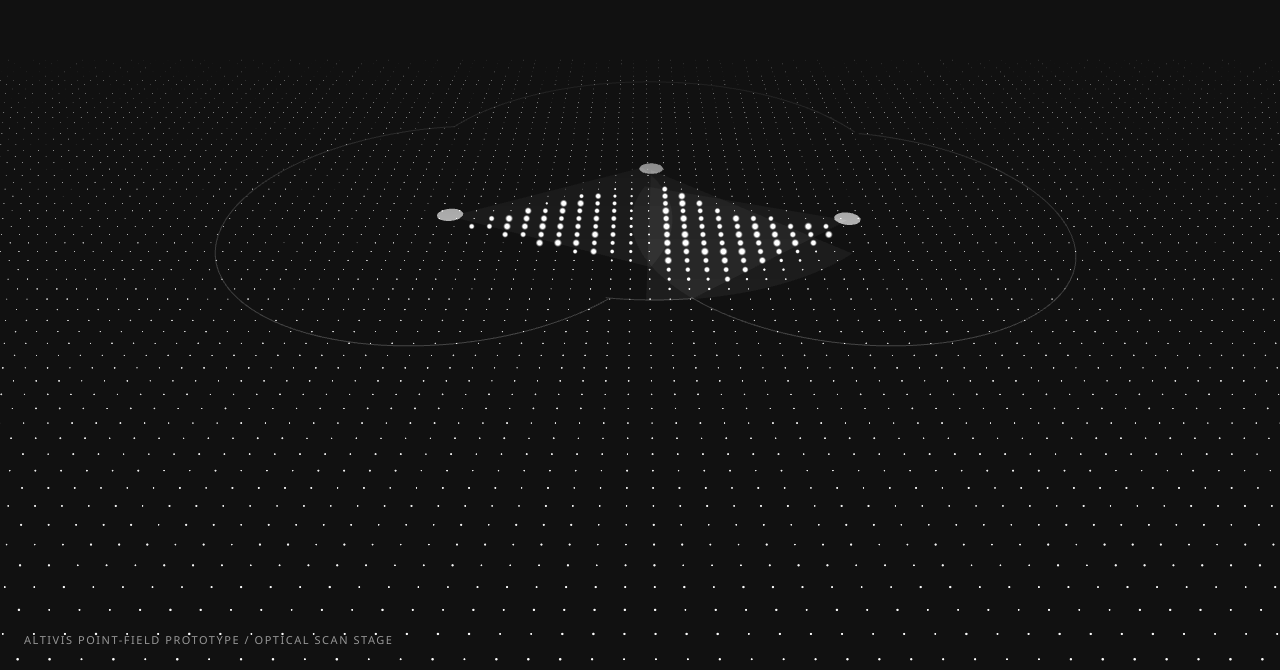
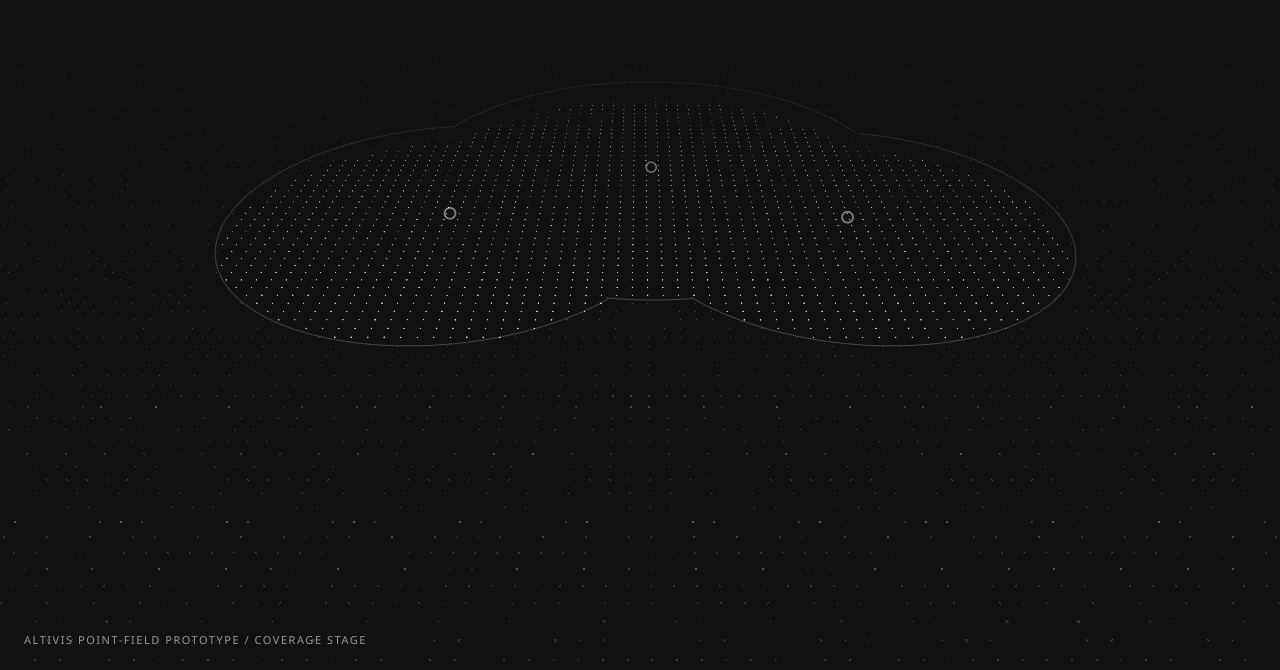
Before and after one commit to TianruiPan/altivis-website-visual, a website built with Vite: page index.html in a window 1280 px wide. Shown: the part 130-800 px from the top of the page. Built offline with nearby package versions, Linux system fonts and the light colour scheme.

Commit message:
Refine coverage point field styling

```diff
--- a/index.html
+++ b/index.html
@@ -9,7 +9,7 @@
     <main id="app">
       <section class="hero-shell">
         <div id="pointfield" class="pointfield-stage" aria-label="3D point field"></div>
-        <p class="prototype-label">Altivis point-field prototype / optical scan stage</p>
+        <p class="prototype-label">Altivis point-field prototype / coverage stage</p>
       </section>
     </main>
     <script type="module" src="/src/main.js"></script>
--- a/src/main.js
+++ b/src/main.js
@@ -6,10 +6,12 @@ const container = document.querySelector('#pointfield');
 const hero = createPointFieldHero(container, {
   background: '#111111',
   pointColor: '#ffffff',
+  uncoveredPointColor: '#9a9a9a',
+  pointSize: 24,
   field: {
-    columns: 118,
-    rows: 74,
-    spacing: 0.22,
+    columns: 154,
+    rows: 96,
+    spacing: 0.17,
     depthFade: 0.72,
     edgeFade: 0.2
   },
@@ -20,8 +22,7 @@ const hero = createPointFieldHero(container, {
   },
   optics: {
     enabled: true,
-    deviceRadius: 0.16,
-    sectorOpacity: 0.055,
+    deviceRadius: 0.095,
     rangeOpacity: 0.24,
     devices: [
       {
--- a/src/pointFieldHero.js
+++ b/src/pointFieldHero.js
@@ -3,6 +3,8 @@ import * as THREE from 'three';
 const DEFAULT_OPTIONS = {
   background: '#111111',
   pointColor: '#ffffff',
+  uncoveredPointColor: '#9a9a9a',
+  pointSize: 20,
   field: {
     columns: 96,
     rows: 64,
@@ -18,11 +20,9 @@ const DEFAULT_OPTIONS = {
   optics: {
     enabled: true,
     deviceColor: '#ffffff',
-    sectorColor: '#ffffff',
     rangeColor: '#ffffff',
     rangeOpacity: 0.22,
-    sectorOpacity: 0.045,
-    deviceRadius: 0.12,
+    deviceRadius: 0.09,
     devices: []
   },
   camera: {
@@ -47,52 +47,56 @@ const vertexShader = `
   uniform float uBreathSpeed;
   uniform int uOpticCount;
   uniform vec3 uOpticRanges[MAX_OPTIC_DEVICES];
-  uniform vec4 uOpticScans[MAX_OPTIC_DEVICES];
 
   varying float vAlpha;
-
-  float signedAngleDistance(float a, float b) {
-    return atan(sin(a - b), cos(a - b));
-  }
+  varying float vCoverage;
 
   void main() {
-    float scanInfluence = 0.0;
+    float coverage = 0.0;
 
     for (int i = 0; i < MAX_OPTIC_DEVICES; i++) {
       if (i < uOpticCount) {
         vec3 opticRange = uOpticRanges[i];
-        vec4 opticScan = uOpticScans[i];
         vec2 toPoint = position.xz - opticRange.xy;
         float distanceToOptic = length(toPoint);
-        float pointAngle = atan(toPoint.y, toPoint.x);
-        float angleDelta = abs(signedAngleDistance(pointAngle, opticScan.x));
-        float fovHalf = opticScan.y * 0.5;
-        float rangeMask = 1.0 - smoothstep(opticRange.z * 0.62, opticRange.z, distanceToOptic);
-        float fovMask = 1.0 - smoothstep(fovHalf * 0.88, fovHalf, angleDelta);
-        scanInfluence = max(scanInfluence, rangeMask * fovMask);
+        float rangeMask = 1.0 - smoothstep(opticRange.z * 0.98, opticRange.z, distanceToOptic);
+        coverage = max(coverage, rangeMask);
       }
     }
 
-    vAlpha = clamp(aAlpha + scanInfluence * 0.72, 0.0, 1.0);
+    vCoverage = coverage;
+    vAlpha = aAlpha;
 
     vec4 mvPosition = modelViewMatrix * vec4(position, 1.0);
     float breath = 1.0 + sin((uTime * uBreathSpeed) + (aSeed * 6.2831853)) * uBreathStrength;
-    float scanScale = 1.0 + scanInfluence * 3.2;
-    gl_PointSize = uPointSize * uPixelRatio * breath * scanScale * (1.0 / max(0.28, -mvPosition.z));
+    float coverageScale = mix(0.76, 1.0, coverage);
+    gl_PointSize = uPointSize * uPixelRatio * breath * coverageScale * (1.0 / max(0.28, -mvPosition.z));
     gl_Position = projectionMatrix * mvPosition;
   }
 `;
 
 const fragmentShader = `
   uniform vec3 uPointColor;
+  uniform vec3 uUncoveredPointColor;
 
   varying float vAlpha;
+  varying float vCoverage;
 
   void main() {
     vec2 centered = gl_PointCoord - vec2(0.5);
     float dist = length(centered);
     float disc = smoothstep(0.5, 0.16, dist);
-    gl_FragColor = vec4(uPointColor, disc * vAlpha);
+
+    float diagonalA = abs(centered.x - centered.y);
+    float diagonalB = abs(centered.x + centered.y);
+    float stroke = 1.0 - smoothstep(0.035, 0.12, min(diagonalA, diagonalB));
+    float extent = 1.0 - smoothstep(0.34, 0.5, max(abs(centered.x), abs(centered.y)));
+    float xShape = stroke * extent;
+
+    float covered = smoothstep(0.45, 0.55, vCoverage);
+    vec3 color = mix(uUncoveredPointColor, uPointColor, covered);
+    float shapeAlpha = mix(xShape * 0.95, disc, covered);
+    gl_FragColor = vec4(color, shapeAlpha * vAlpha);
   }
 `;
 
@@ -170,68 +174,37 @@ function normalizeDevice(device) {
 }
 
 function createCircleDevice(device, opticsOptions) {
-  const geometry = new THREE.CircleGeometry(opticsOptions.deviceRadius, 32);
-  const material = new THREE.MeshBasicMaterial({
+  const texture = createDeviceCircleTexture(opticsOptions.deviceColor);
+  const material = new THREE.SpriteMaterial({
+    map: texture,
     color: opticsOptions.deviceColor,
     transparent: true,
     opacity: 0.95,
     depthWrite: false
   });
-  const mesh = new THREE.Mesh(geometry, material);
-  mesh.rotation.x = -Math.PI * 0.5;
-  mesh.position.set(device.x, 0.035, device.z);
-  return mesh;
+  const sprite = new THREE.Sprite(material);
+  const diameter = opticsOptions.deviceRadius * 2;
+  sprite.scale.set(diameter, diameter, 1);
+  sprite.position.set(device.x, 0.055, device.z);
+  return sprite;
 }
 
-function createSectorMesh(device, opticsOptions) {
-  const geometry = createSectorGeometry(device, device.angle);
-  const material = new THREE.MeshBasicMaterial({
-    color: opticsOptions.sectorColor,
-    transparent: true,
-    opacity: opticsOptions.sectorOpacity,
-    depthWrite: false,
-    side: THREE.DoubleSide,
-    blending: THREE.AdditiveBlending
-  });
-  return new THREE.Mesh(geometry, material);
-}
+function createDeviceCircleTexture(color) {
+  const canvas = document.createElement('canvas');
+  canvas.width = 96;
+  canvas.height = 96;
 
-function createSectorGeometry(device, angle, segments = 28) {
-  const positions = new Float32Array((segments + 2) * 3);
-  writeSectorPositions(positions, device, angle, segments);
+  const context = canvas.getContext('2d');
+  context.clearRect(0, 0, canvas.width, canvas.height);
+  context.strokeStyle = color;
+  context.lineWidth = 10;
+  context.beginPath();
+  context.arc(48, 48, 34, 0, Math.PI * 2);
+  context.stroke();
 
-  const geometry = new THREE.BufferGeometry();
-  geometry.setAttribute('position', new THREE.BufferAttribute(positions, 3));
-
-  const indices = [];
-  for (let i = 1; i <= segments; i += 1) {
-    indices.push(0, i, i + 1);
-  }
-  geometry.setIndex(indices);
-  geometry.userData.segments = segments;
-  return geometry;
-}
-
-function writeSectorPositions(positions, device, angle, segments) {
-  positions[0] = device.x;
-  positions[1] = 0.012;
-  positions[2] = device.z;
-
-  let offset = 3;
-  const start = angle - device.fov * 0.5;
-  for (let i = 0; i <= segments; i += 1) {
-    const theta = start + (device.fov * i) / segments;
-    positions[offset] = device.x + Math.cos(theta) * device.range;
-    positions[offset + 1] = 0.012;
-    positions[offset + 2] = device.z + Math.sin(theta) * device.range;
-    offset += 3;
-  }
-}
-
-function updateSectorGeometry(mesh, device, angle) {
-  const positionAttribute = mesh.geometry.getAttribute('position');
-  writeSectorPositions(positionAttribute.array, device, angle, mesh.geometry.userData.segments);
-  positionAttribute.needsUpdate = true;
+  const texture = new THREE.CanvasTexture(canvas);
+  texture.needsUpdate = true;
+  return texture;
 }
 
 function createUnionRangeOutline(devices, opticsOptions) {
@@ -312,16 +285,14 @@ export function createPointFieldHero(container, userOptions = {}) {
     uniforms: {
       uTime: { value: 0 },
       uPixelRatio: { value: renderer.getPixelRatio() },
-      uPointSize: { value: 24 },
+      uPointSize: { value: options.pointSize },
       uPointColor: { value: new THREE.Color(options.pointColor) },
+      uUncoveredPointColor: { value: new THREE.Color(options.uncoveredPointColor) },
       uBreathStrength: { value: options.animation.breathStrength },
       uBreathSpeed: { value: options.animation.breathSpeed },
       uOpticCount: { value: 0 },
       uOpticRanges: {
         value: Array.from({ length: MAX_OPTIC_DEVICES }, () => new THREE.Vector3())
-      },
-      uOpticScans: {
-        value: Array.from({ length: MAX_OPTIC_DEVICES }, () => new THREE.Vector4())
       }
     },
     vertexShader,
@@ -337,17 +308,14 @@ export function createPointFieldHero(container, userOptions = {}) {
     ? options.optics.devices.slice(0, MAX_OPTIC_DEVICES).map(normalizeDevice)
     : [];
   const opticGroup = new THREE.Group();
-  const sectorMeshes = [];
   const deviceMeshes = [];
   let rangeOutline = null;
 
   if (opticDevices.length > 0) {
     opticDevices.forEach((device) => {
-      const sectorMesh = createSectorMesh(device, options.optics);
       const deviceMesh = createCircleDevice(device, options.optics);
-      sectorMeshes.push(sectorMesh);
       deviceMeshes.push(deviceMesh);
-      opticGroup.add(sectorMesh, deviceMesh);
+      opticGroup.add(deviceMesh);
     });
 
     rangeOutline = createUnionRangeOutline(opticDevices, options.optics);
@@ -418,6 +386,9 @@ export function createPointFieldHero(container, userOptions = {}) {
 
   function setStyleState(nextStyle = {}) {
     if (nextStyle.pointColor) setPointColor(nextStyle.pointColor);
+    if (nextStyle.uncoveredPointColor) {
+      material.uniforms.uUncoveredPointColor.value.set(nextStyle.uncoveredPointColor);
+    }
     if (typeof nextStyle.pointSize === 'number') {
       material.uniforms.uPointSize.value = nextStyle.pointSize;
     }
@@ -435,25 +406,20 @@ export function createPointFieldHero(container, userOptions = {}) {
     // Reserved for runtime device updates when this prototype becomes data-driven.
   }
 
-  function updateOptics(elapsed) {
+  function updateOptics() {
     const opticCount = opticDevices.length;
     material.uniforms.uOpticCount.value = opticCount;
 
     for (let i = 0; i < MAX_OPTIC_DEVICES; i += 1) {
       const rangeUniform = material.uniforms.uOpticRanges.value[i];
-      const scanUniform = material.uniforms.uOpticScans.value[i];
       const device = opticDevices[i];
 
       if (!device) {
         rangeUniform.set(0, 0, 0);
-        scanUniform.set(0, 0, 0, 0);
         continue;
       }
 
-      const angle = device.angle + elapsed * device.rotationSpeed;
       rangeUniform.set(device.x, device.z, device.range);
-      scanUniform.set(angle, device.fov, 1, 0);
-      updateSectorGeometry(sectorMeshes[i], device, angle);
     }
   }
 
@@ -462,12 +428,9 @@ export function createPointFieldHero(container, userOptions = {}) {
     resizeObserver.disconnect();
     geometry.dispose();
     material.dispose();
-    sectorMeshes.forEach((mesh) => {
-      mesh.geometry.dispose();
-      mesh.material.dispose();
-    });
     deviceMeshes.forEach((mesh) => {
-      mesh.geometry.dispose();
+      mesh.geometry?.dispose();
+      mesh.material.map?.dispose();
       mesh.material.dispose();
     });
     if (rangeOutline) {
```
Also changed, not shown: README.md.
